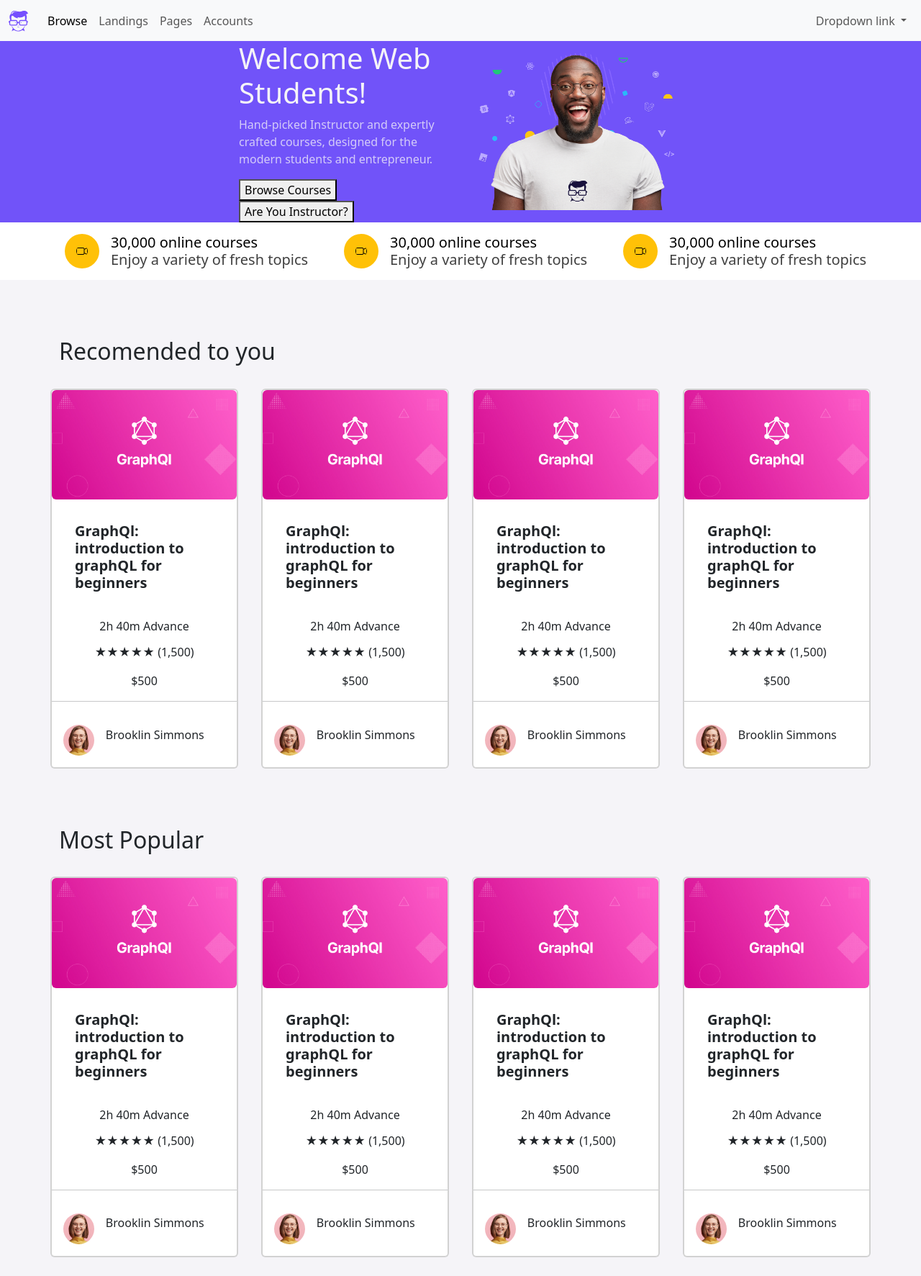
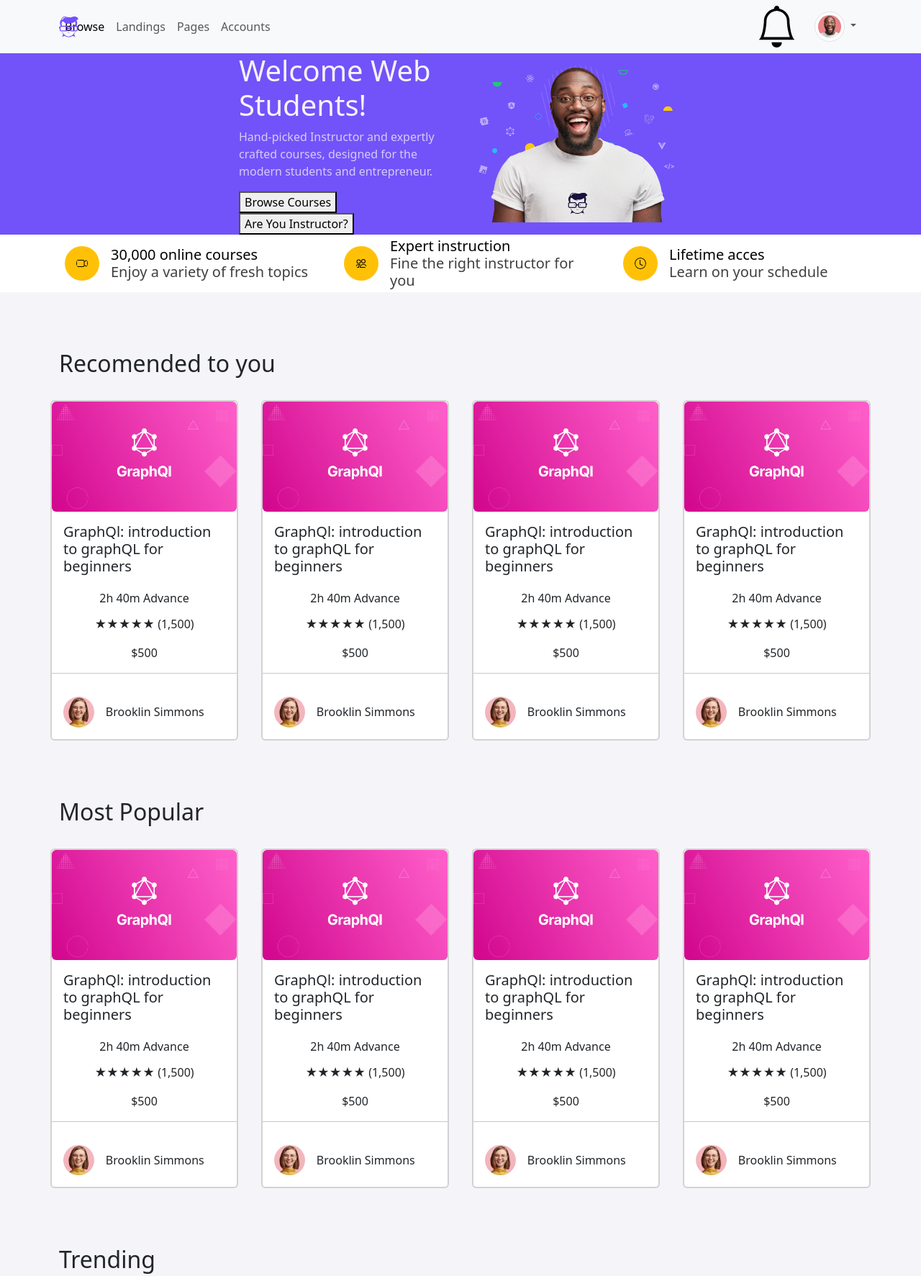
Before and after one commit to Vikappa/D4---W2---U2, a plain HTML site: page index.html in a window 1280 px wide. Shown: the top 1773 px of the page at 72% size. Drawn offline with nearby package versions, Linux system fonts and the light colour scheme.

Commit message:
Fix disposizione elementi navbar responsive

```diff
--- a/custom-bootstrap.scss
+++ b/custom-bootstrap.scss
@@ -76,3 +76,11 @@ $spacers: map-merge($spacers, $new-spacers);
 
 // il flag !default serve a creare una variabile ma solamente nel caso in cui quella variabile NON sia stata già
 // definita
+
+.classLogoResponsive {
+  position: absolute;
+
+  @media (min-width: lg) {
+    position: relative;
+  }
+}
--- a/index.html
+++ b/index.html
@@ -6,12 +6,13 @@
   <meta name="viewport" content="width=device-width, initial-scale=1.0" />
   <title>BOOSTRAP PERSONALIZZATO!</title>
   <link rel="stylesheet" href="./custom-bootstrap.css" />
+  <link rel="stylesheet" href="https://cdn.jsdelivr.net/npm/bootstrap-icons@1.11.3/font/bootstrap-icons.min.css">
 </head>
 
 <body class=" bg-light">
   <nav class="navbar navbar-expand-lg bg-body-tertiary">
-    <div class="container-fluid">
-      <a class="navbar-brand" href="#"><img src="./assets/logo.svg"></a>
+    <div class="container">
+      <a class="navbar-brand classLogoResponsive" href="#"><img src="./assets/logo.svg"></a>
 
       <div class="collapse navbar-collapse" id="navbarNav">
         <ul class="navbar-nav me-auto">
@@ -30,25 +31,44 @@
         </ul>
       </div>
 
-      <div class="ms-auto" style="position: relative;">
+      <div class="d-flex ms-auto">
+        <div class="d-flex " style="position: relative;">
+
+
           <ul class="navbar-nav">
             <li class="nav-item dropdown">
-            <a class="nav-link dropdown-toggle" href="#" role="button" data-bs-toggle="dropdown" aria-expanded="false">
-              Dropdown link
+
+              <div class="d-flex align-items-center justify-content-end">
+
+
+                <img src="./assets/bell.svg" class="col-2">
+                <a class="nav-link dropdown-toggle col-2 mx-1" href="#" role="button" data-bs-toggle="dropdown"
+                  aria-expanded="false">
+                  <img src="./assets/avatar-1.jpg" class="rounded-circle img-thumbnail img-fluid ">
                 </a>
                 <ul class="dropdown-menu" style="position: absolute;">
                   <li><a class="dropdown-item" href="#">Action</a></li>
                   <li><a class="dropdown-item" href="#">Another action</a></li>
                   <li><a class="dropdown-item" href="#">Something else here</a></li>
                 </ul>
+
+
+              </div>
+
             </li>
           </ul>
-      </div>
+
 
           <button class="navbar-toggler" type="button" data-bs-toggle="collapse" data-bs-target="#navbarNav"
             aria-controls="navbarNav" aria-expanded="false" aria-label="Toggle navigation">
             <span class="navbar-toggler-icon"></span>
           </button>
+
+
+        </div>
+
+      </div>
+
     </div>
   </nav>
 
@@ -116,13 +136,13 @@
         <div class="d-flex m-0 p-0 align-items-center col-12 col-lg-4 px-1">
 
           <div class="p-1">
-            <img src="./assets/camera-video.svg" class="text-center p-1 rounded-circle bg-warning">
+            <img src="./assets/people.svg" class="text-center p-1 rounded-circle bg-warning">
           </div>
 
           <div class="container p-0 m-0">
             <div class="d-flex flex-column m-0 p-0">
-              <h2 class="fs-5 text-black d-inline p-0 m-0">30,000 online courses</h2>
-              <h3 class="fs-5 text-black opacity-75 p-0 m-0">Enjoy a variety of fresh topics</h3>
+              <h2 class="fs-5 text-black d-inline p-0 m-0">Expert instruction</h2>
+              <h3 class="fs-5 text-black opacity-75 p-0 m-0">Fine the right instructor for you</h3>
             </div>
           </div>
 
@@ -133,13 +153,13 @@
         <div class="d-flex m-0 p-0 align-items-center col-12 col-lg-4 px-1">
 
           <div class="p-1">
-            <img src="./assets/camera-video.svg" class="text-center p-1 rounded-circle bg-warning">
+            <img src="./assets/clock.svg" class="text-center p-1 rounded-circle bg-warning">
           </div>
 
           <div class="container p-0 m-0">
             <div class="d-flex flex-column m-0 p-0">
-              <h2 class="fs-5 text-black d-inline p-0 m-0">30,000 online courses</h2>
-              <h3 class="fs-5 text-black opacity-75 p-0 m-0">Enjoy a variety of fresh topics</h3>
+              <h2 class="fs-5 text-black d-inline p-0 m-0">Lifetime acces</h2>
+              <h3 class="fs-5 text-black opacity-75 p-0 m-0">Learn on your schedule</h3>
             </div>
           </div>
 
@@ -169,7 +189,7 @@
       <div class="card col-5 col-lg 2 m-0 p-0 border-2">
         <img src="./assets/course-graphql.jpg" class="card-img-top rounded-2" alt="" />
         <div class="card-body p-0 text-lg-start">
-          <h5 class="card-title p-2 fw-bold">GraphQl: introduction to graphQL for beginners</h5>
+          <h5 class="card-title p-1">GraphQl: introduction to graphQL for beginners</h5>
           <p class="card-text text-grey text-center fs-6 lh-1">
             2h 40m Advance
           </p>
@@ -179,7 +199,7 @@
           <div class="d-flex align-items-center">
 
             <img class="col-2 rounded-circle m-1" src="./assets/avatar-2.jpg">
-            <p class="col-9">Brooklin Simmons</p>
+            <p class="col-9 m-0">Brooklin Simmons</p>
 
           </div>
         </div>
@@ -187,7 +207,7 @@
       <div class="card col-5 col-lg 2 m-0 p-0 border-2">
         <img src="./assets/course-graphql.jpg" class="card-img-top rounded-2" alt="" />
         <div class="card-body p-0 text-lg-start">
-          <h5 class="card-title p-2 fw-bold">GraphQl: introduction to graphQL for beginners</h5>
+          <h5 class="card-title p-1">GraphQl: introduction to graphQL for beginners</h5>
           <p class="card-text text-grey text-center fs-6 lh-1">
             2h 40m Advance
           </p>
@@ -197,7 +217,7 @@
           <div class="d-flex align-items-center">
 
             <img class="col-2 rounded-circle m-1" src="./assets/avatar-2.jpg">
-            <p class="col-9">Brooklin Simmons</p>
+            <p class="col-9 m-0">Brooklin Simmons</p>
 
           </div>
         </div>
@@ -205,7 +225,7 @@
       <div class="card col-5 col-lg 2 m-0 p-0 border-2">
         <img src="./assets/course-graphql.jpg" class="card-img-top rounded-2" alt="" />
         <div class="card-body p-0 text-lg-start">
-          <h5 class="card-title p-2 fw-bold">GraphQl: introduction to graphQL for beginners</h5>
+          <h5 class="card-title p-1">GraphQl: introduction to graphQL for beginners</h5>
           <p class="card-text text-grey text-center fs-6 lh-1">
             2h 40m Advance
           </p>
@@ -215,7 +235,7 @@
           <div class="d-flex align-items-center">
 
             <img class="col-2 rounded-circle m-1" src="./assets/avatar-2.jpg">
-            <p class="col-9">Brooklin Simmons</p>
+            <p class="col-9 m-0">Brooklin Simmons</p>
 
           </div>
         </div>
@@ -223,7 +243,7 @@
       <div class="card col-5 col-lg 2 m-0 p-0 border-2">
         <img src="./assets/course-graphql.jpg" class="card-img-top rounded-2" alt="" />
         <div class="card-body p-0 text-lg-start">
-          <h5 class="card-title p-2 fw-bold">GraphQl: introduction to graphQL for beginners</h5>
+          <h5 class="card-title p-1">GraphQl: introduction to graphQL for beginners</h5>
           <p class="card-text text-grey text-center fs-6 lh-1">
             2h 40m Advance
           </p>
@@ -233,7 +253,7 @@
           <div class="d-flex align-items-center">
 
             <img class="col-2 rounded-circle m-1" src="./assets/avatar-2.jpg">
-            <p class="col-9">Brooklin Simmons</p>
+            <p class="col-9 m-0">Brooklin Simmons</p>
 
           </div>
         </div>
@@ -250,7 +270,7 @@
       <div class="card col-5 col-lg 2 m-0 p-0 border-2">
         <img src="./assets/course-graphql.jpg" class="card-img-top rounded-2" alt="" />
         <div class="card-body p-0 text-lg-start">
-          <h5 class="card-title p-2 fw-bold">GraphQl: introduction to graphQL for beginners</h5>
+          <h5 class="card-title p-1">GraphQl: introduction to graphQL for beginners</h5>
           <p class="card-text text-grey text-center fs-6 lh-1">
             2h 40m Advance
           </p>
@@ -260,7 +280,7 @@
           <div class="d-flex align-items-center">
 
             <img class="col-2 rounded-circle m-1" src="./assets/avatar-2.jpg">
-            <p class="col-9">Brooklin Simmons</p>
+            <p class="col-9 m-0">Brooklin Simmons</p>
 
           </div>
         </div>
@@ -268,7 +288,7 @@
       <div class="card col-5 col-lg 2 m-0 p-0 border-2">
         <img src="./assets/course-graphql.jpg" class="card-img-top rounded-2" alt="" />
         <div class="card-body p-0 text-lg-start">
-          <h5 class="card-title p-2 fw-bold">GraphQl: introduction to graphQL for beginners</h5>
+          <h5 class="card-title p-1">GraphQl: introduction to graphQL for beginners</h5>
           <p class="card-text text-grey text-center fs-6 lh-1">
             2h 40m Advance
           </p>
@@ -278,7 +298,7 @@
           <div class="d-flex align-items-center">
 
             <img class="col-2 rounded-circle m-1" src="./assets/avatar-2.jpg">
-            <p class="col-9">Brooklin Simmons</p>
+            <p class="col-9 m-0">Brooklin Simmons</p>
 
           </div>
         </div>
@@ -286,7 +306,7 @@
       <div class="card col-5 col-lg 2 m-0 p-0 border-2">
         <img src="./assets/course-graphql.jpg" class="card-img-top rounded-2" alt="" />
         <div class="card-body p-0 text-lg-start">
-          <h5 class="card-title p-2 fw-bold">GraphQl: introduction to graphQL for beginners</h5>
+          <h5 class="card-title p-1">GraphQl: introduction to graphQL for beginners</h5>
           <p class="card-text text-grey text-center fs-6 lh-1">
             2h 40m Advance
           </p>
@@ -296,7 +316,7 @@
           <div class="d-flex align-items-center">
 
             <img class="col-2 rounded-circle m-1" src="./assets/avatar-2.jpg">
-            <p class="col-9">Brooklin Simmons</p>
+            <p class="col-9 m-0">Brooklin Simmons</p>
 
           </div>
         </div>
@@ -304,7 +324,7 @@
       <div class="card col-5 col-lg 2 m-0 p-0 border-2">
         <img src="./assets/course-graphql.jpg" class="card-img-top rounded-2" alt="" />
         <div class="card-body p-0 text-lg-start">
-          <h5 class="card-title p-2 fw-bold">GraphQl: introduction to graphQL for beginners</h5>
+          <h5 class="card-title p-1">GraphQl: introduction to graphQL for beginners</h5>
           <p class="card-text text-grey text-center fs-6 lh-1">
             2h 40m Advance
           </p>
@@ -314,7 +334,7 @@
           <div class="d-flex align-items-center">
 
             <img class="col-2 rounded-circle m-1" src="./assets/avatar-2.jpg">
-            <p class="col-9">Brooklin Simmons</p>
+            <p class="col-9 m-0">Brooklin Simmons</p>
 
           </div>
         </div>
@@ -331,7 +351,7 @@
       <div class="card col-5 col-lg 2 m-0 p-0 border-2">
         <img src="./assets/course-graphql.jpg" class="card-img-top rounded-2" alt="" />
         <div class="card-body p-0 text-lg-start">
-          <h5 class="card-title p-2 fw-bold">GraphQl: introduction to graphQL for beginners</h5>
+          <h5 class="card-title p-1">GraphQl: introduction to graphQL for beginners</h5>
           <p class="card-text text-grey text-center fs-6 lh-1">
             2h 40m Advance
           </p>
@@ -341,7 +361,7 @@
           <div class="d-flex align-items-center">
 
             <img class="col-2 rounded-circle m-1" src="./assets/avatar-2.jpg">
-            <p class="col-9">Brooklin Simmons</p>
+            <p class="col-9 m-0">Brooklin Simmons</p>
 
           </div>
         </div>
@@ -349,7 +369,7 @@
       <div class="card col-5 col-lg 2 m-0 p-0 border-2">
         <img src="./assets/course-graphql.jpg" class="card-img-top rounded-2" alt="" />
         <div class="card-body p-0 text-lg-start">
-          <h5 class="card-title p-2 fw-bold">GraphQl: introduction to graphQL for beginners</h5>
+          <h5 class="card-title p-1">GraphQl: introduction to graphQL for beginners</h5>
           <p class="card-text text-grey text-center fs-6 lh-1">
             2h 40m Advance
           </p>
@@ -359,7 +379,7 @@
           <div class="d-flex align-items-center">
 
             <img class="col-2 rounded-circle m-1" src="./assets/avatar-2.jpg">
-            <p class="col-9">Brooklin Simmons</p>
+            <p class="col-9 m-0">Brooklin Simmons</p>
 
           </div>
         </div>
@@ -367,7 +387,7 @@
       <div class="card col-5 col-lg 2 m-0 p-0 border-2">
         <img src="./assets/course-graphql.jpg" class="card-img-top rounded-2" alt="" />
         <div class="card-body p-0 text-lg-start">
-          <h5 class="card-title p-2 fw-bold">GraphQl: introduction to graphQL for beginners</h5>
+          <h5 class="card-title p-1">GraphQl: introduction to graphQL for beginners</h5>
           <p class="card-text text-grey text-center fs-6 lh-1">
             2h 40m Advance
           </p>
@@ -377,7 +397,7 @@
           <div class="d-flex align-items-center">
 
             <img class="col-2 rounded-circle m-1" src="./assets/avatar-2.jpg">
-            <p class="col-9">Brooklin Simmons</p>
+            <p class="col-9 m-0">Brooklin Simmons</p>
 
           </div>
         </div>
@@ -385,7 +405,7 @@
       <div class="card col-5 col-lg 2 m-0 p-0 border-2">
         <img src="./assets/course-graphql.jpg" class="card-img-top rounded-2" alt="" />
         <div class="card-body p-0 text-lg-start">
-          <h5 class="card-title p-2 fw-bold">GraphQl: introduction to graphQL for beginners</h5>
+          <h5 class="card-title p-1">GraphQl: introduction to graphQL for beginners</h5>
           <p class="card-text text-grey text-center fs-6 lh-1">
             2h 40m Advance
           </p>
@@ -395,7 +415,7 @@
           <div class="d-flex align-items-center">
 
             <img class="col-2 rounded-circle m-1" src="./assets/avatar-2.jpg">
-            <p class="col-9">Brooklin Simmons</p>
+            <p class="col-9 m-0">Brooklin Simmons</p>
 
           </div>
         </div>
```
Also changed, not shown: assets/bell.svg (added), custom-bootstrap.css, custom-bootstrap.min.css, 2 other files. Lines whose indentation alone changed are shown as unchanged.
